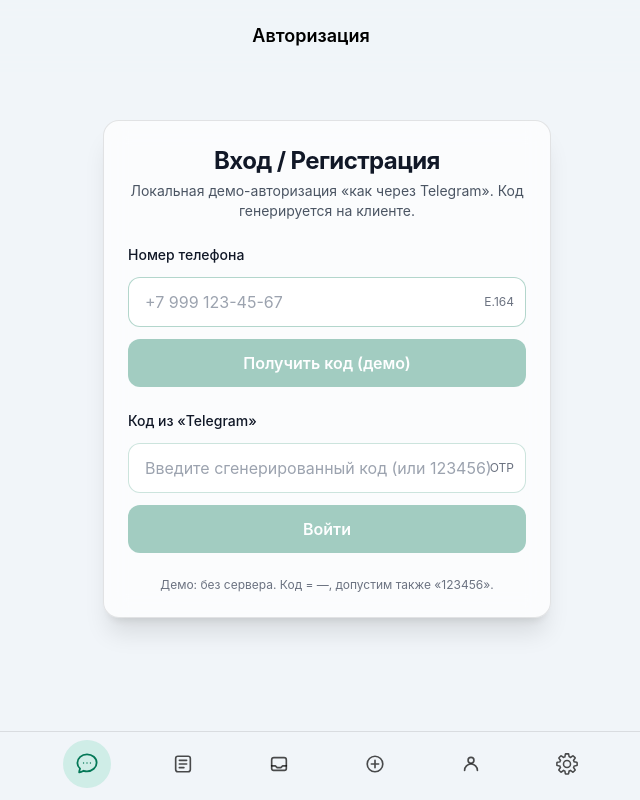
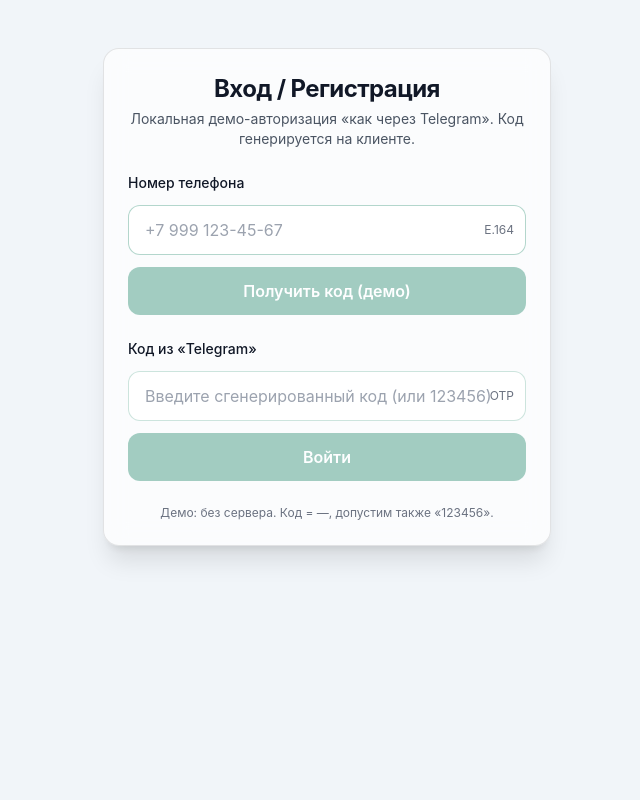
Before and after one commit to m1ke1994/apps-messeger, a Vue app in the folder my-vue-app/: page /auth in a window 1280 px wide. Shown: the whole page, without its empty margins (313-953 px from the left). Built offline with nearby package versions, Linux system fonts and the light colour scheme.

Commit message:
убрал меню и хедер

```diff
--- a/my-vue-app/src/App.vue
+++ b/my-vue-app/src/App.vue
@@ -1,7 +1,10 @@
 
 <template>
   <div class="flex min-h-screen flex-col bg-background-light text-black dark:bg-background-dark dark:text-white">
-    <header class="sticky top-0 z-10 flex items-center justify-between bg-background-light/80 px-5 py-4 backdrop-blur dark:bg-background-dark/80">
+    <header
+      v-if="!isLoginRoute"
+      class="sticky top-0 z-10 flex items-center justify-between bg-background-light/80 px-5 py-4 backdrop-blur dark:bg-background-dark/80"
+    >
       <div class="flex h-10 w-10 items-center justify-center">
         <button
           v-if="showBackButton && !isLoginRoute"
@@ -161,6 +164,8 @@ const navItems: NavItem[] = [
   { name: 'profile', label: 'Профиль', icon: 'profile' },
   { name: 'settings', label: 'Настройки', icon: 'settings' },
 ]
+// src/App.vue
+
 
 const TITLE_MAP: Record<string, string> = {
   chats: 'Чаты',
@@ -187,7 +192,7 @@ const rMeta = computed<Record<string, unknown>>(() => ((route as any)?.meta ?? {
 const hideNav = computed(() => Boolean(rMeta.value.hideNav))
 const isCallRoute = computed(() => rName.value === 'chat-audio-call' || rName.value === 'chat-video-call')
 
-const isLoginRoute = computed(() => rName.value === 'login')
+const isLoginRoute = computed(() => rName.value === 'auth')
 const isChatDetail = computed(() => rName.value === 'chat-detail')
 
 const showBackButton = computed(() => Boolean(rMeta.value.showBack))
```
